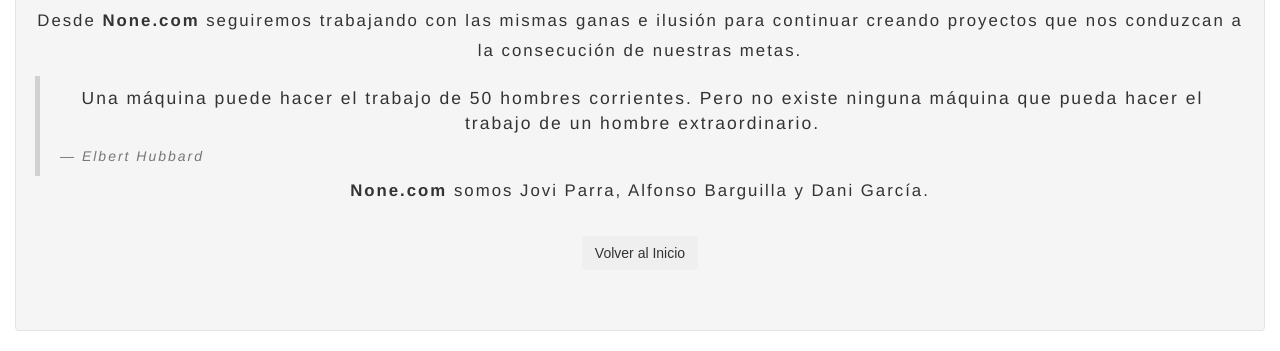
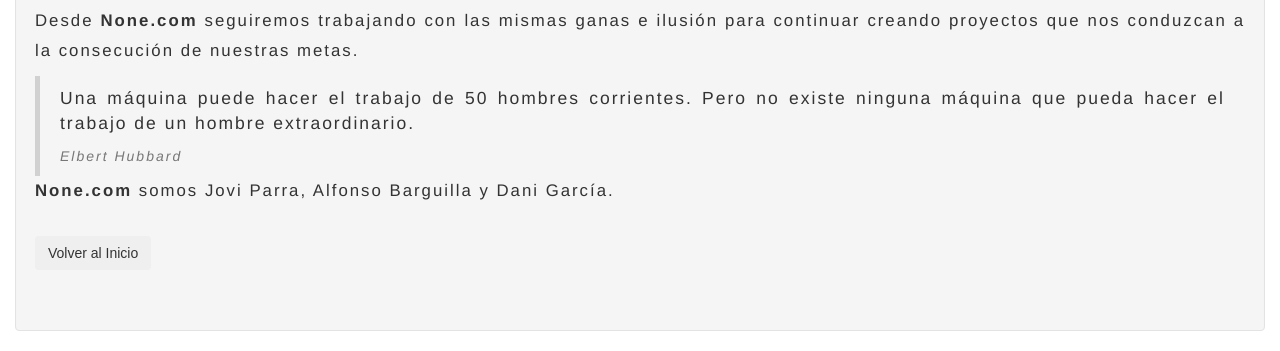
Before and after one commit to Reto3-Grupo01-DAW-2017-2018/none, a PHP site: page /index.php?controller=usuario&action=quienesSomos in a window 1280 px wide. Shown: the part 1092-1443 px from the top of the page. Run offline with PHP 8.4, Linux system fonts and the light colour scheme; some libraries are stand-ins or nearby versions.

Commit message:
Arreglos archivoJS, css comentarios proyecto, main y customJS/view

```diff
--- a/controller/TareaController.php
+++ b/controller/TareaController.php
@@ -5,6 +5,7 @@ class TareaController extends BaseController {
     public function __construct() {
         parent::__construct();
         require_once __DIR__. "/../model/Tarea.php";
+        require_once __DIR__. "/../model/Participante.php";
     }
 
     /*-------------------------------------------------------------------
--- a/css/main.css
+++ b/css/main.css
@@ -68,7 +68,6 @@ html{
     -ms-flex-wrap: wrap;
     -webkit-flex-wrap: wrap;
     flex-wrap: wrap;
-@include justify-content (space-between);
     display: none;
 }
 .container .out-wrap .tab-container .tab-panes > div:before {
@@ -313,7 +312,7 @@ header{
     box-shadow: inset 0 0 0 2px rgba(0,0,0,.05);
     border-radius: 40px;
 }
-p{
+.pCenter{
     text-align: center;
 }
 
@@ -473,6 +472,10 @@ btn-secondary{
     background-color: lightgray !important;
 }
 
+small::before{
+    content: "" !important;
+}
+
 @media (max-width: 775px) {
     #navPrincipal{
         flex-wrap: wrap;
--- a/js/archivoJS.js
+++ b/js/archivoJS.js
@@ -3,7 +3,7 @@ $(document).load(cargarArchivos);
 function eventos(){
     modal = new Modal("");
     $("#subirArchivos").click(comprobarArchivos);
-    $("#descargarArchivos").click(download);
+    $("#archivosSection").on('click','#descargarArchivos',download);
     //$("#myModal>div>span,#myModal>div>div>a").click(esconderModal);
     //$(".eliminarButton").bind('click', { param: $(this) }, confirmModal);
 
@@ -81,7 +81,7 @@ function cargarArchivos(){
                 for(let x=0;x<Object.keys(jsonData).length;x++){
                     $("#formListaArchivos>table>tbody").append(""+
                         "<tr>"+
-                            "<td>"+jsonData[x]["idArchivo"]+"</td>"+
+                            "<td><input type='checkbox' name='archivosSeleccionados[]' value='"+jsonData[x]["idArchivo"]+"'></td>"+
                             "<td>"+jsonData[x]["nombreArchivo"]+"</td>"+
                             "<td>"+jsonData[x]["username"]+"</td>"+
                             "<td>"+ "</td>"+
--- a/js/customJS.js
+++ b/js/customJS.js
@@ -57,6 +57,8 @@ function LightenDarkenColor(col, amt) {
     return (usePound ? "#" : "") + String("000000" + (g | (b << 8) | (r << 16)).toString(16)).slice(-6);
 }
 
+/*El codigo de arriba es de una paleta de codepen, editado y modificado para el uso en nuestro página*/
+
 $(document).ready(eventos);
 
 function eventos(){
@@ -64,12 +66,22 @@ function eventos(){
     cookieColorFontPrincipal();
     $("#divColor>div>div>a").bind('click', { param: $(this) }, cambiarColorPicked);
     $("#botonAceptarColor").click(comprobarColor);
+    $(".toggle input").click(cambiarFontColor);
 }
 
 function cambiarColorPicked(event){
     var colorPicked=$(event.target).text();
     $("#colorSelected").css({"background-color":colorPicked})
     $("#colorSelected > p").text(colorPicked);
+}
+
+function cambiarFontColor(event){
+    if($(".toggle input:checked").length>0){
+        $("#colorSelected > p").css("color","black");
+    }else{
+        $("#colorSelected > p").css("color","white");
+    }
+
 }
 
 function comprobarColor (){
```
Also changed, not shown: view/comentariosProyectoView.html (+5 -4 lines), view/personalizarView.html (+10 -9 lines), view/boardView3.html (line endings or trailing spaces), 1 other file.
